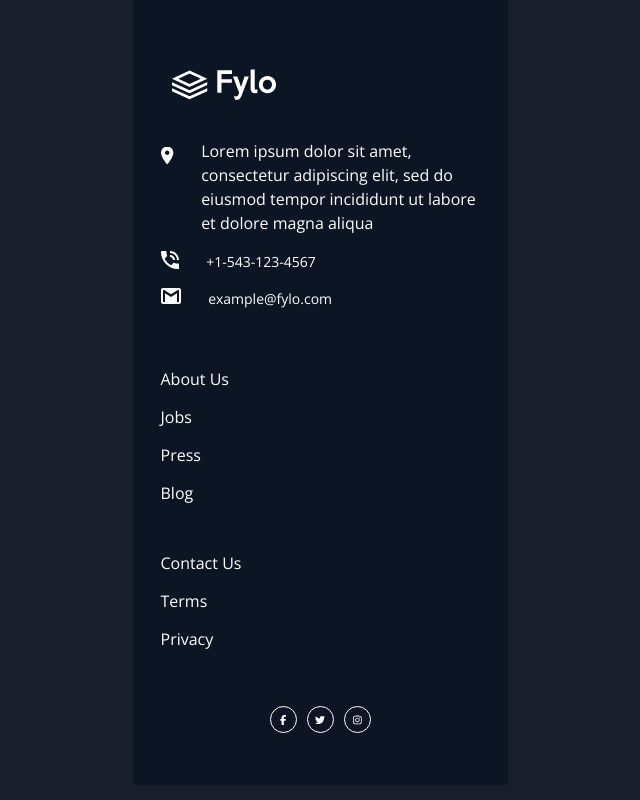
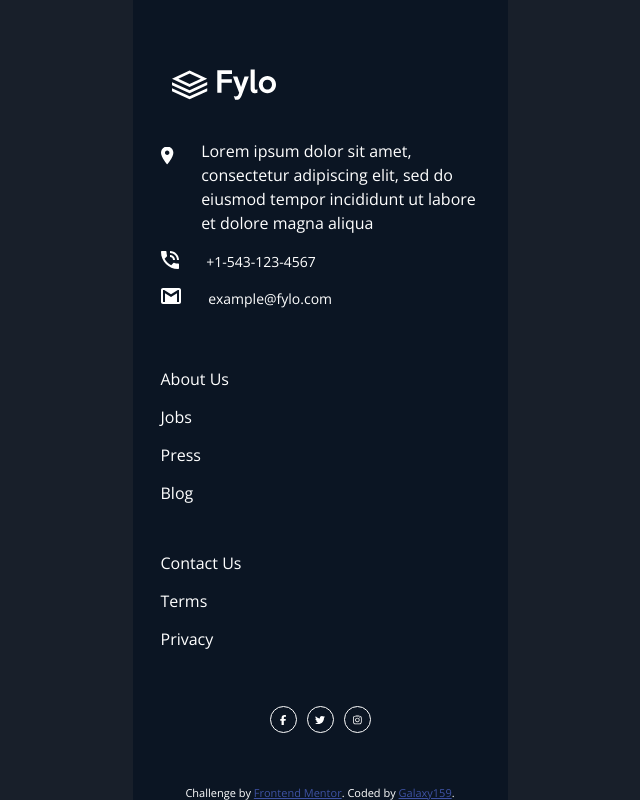
Before and after one commit to Galaxy159/Flyo, a React (Create React App) app: page / in a window 1280 px wide. Shown: the part 3715-4515 px from the top of the page, without its empty margins (320-960 px from the left). Built offline with nearby package versions, Linux system fonts and the light colour scheme.

Commit message:
attribution

```diff
--- a/src/App.js
+++ b/src/App.js
@@ -6,7 +6,7 @@ import Content from "./components/Content";
 import Testimonials from "./components/Testimonials";
 import Cta from "./components/Cta";
 import Footer from "./components/Footer";
-// import Footer2 from "./components/Footer2";
+import Footer2 from "./components/Footer2";
 
 function App() {
   return (
@@ -20,7 +20,7 @@ function App() {
         <Cta />
         <Footer />
       </main>
-      {/* <Footer2 /> */}
+      <Footer2 />
     </>
   );
 }
```
